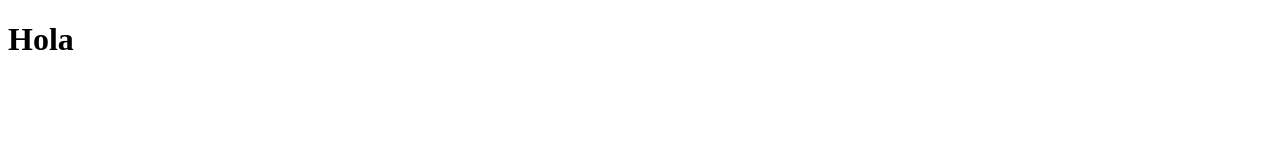
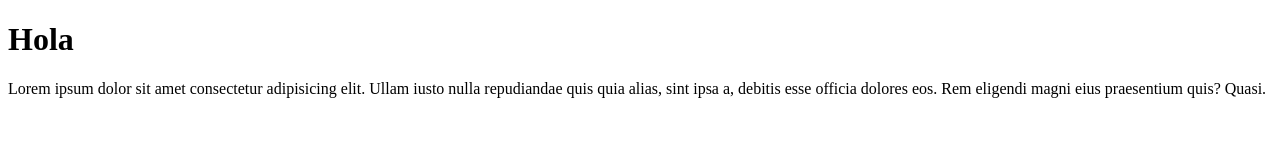
Before and after one commit to jdmercedes/curso-git-main, a plain HTML site: page index.html in a window 1280 px wide. Drawn offline with Linux system fonts and the light colour scheme.

Commit message:
Probando merge

```diff
--- a/index.html
+++ b/index.html
@@ -8,5 +8,6 @@
 </head>
 <body>
     <h1 id="tituloPaginaHome">Hola</h1>
+    <p>Lorem ipsum dolor sit amet consectetur adipisicing elit. Ullam iusto nulla repudiandae quis quia alias, sint ipsa a, debitis esse officia dolores eos. Rem eligendi magni eius praesentium quis? Quasi.</p>
 </body>
 </html>
```
